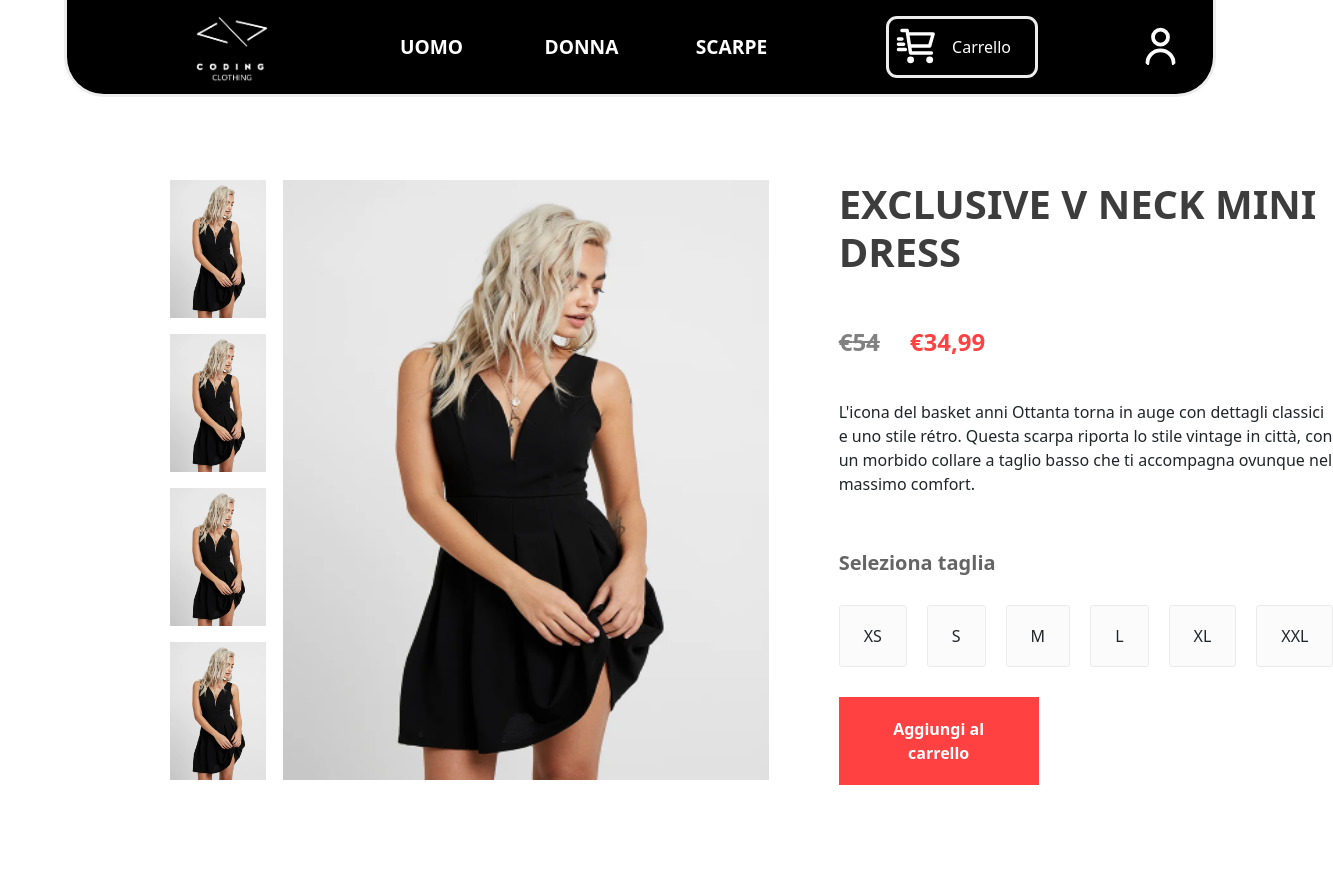
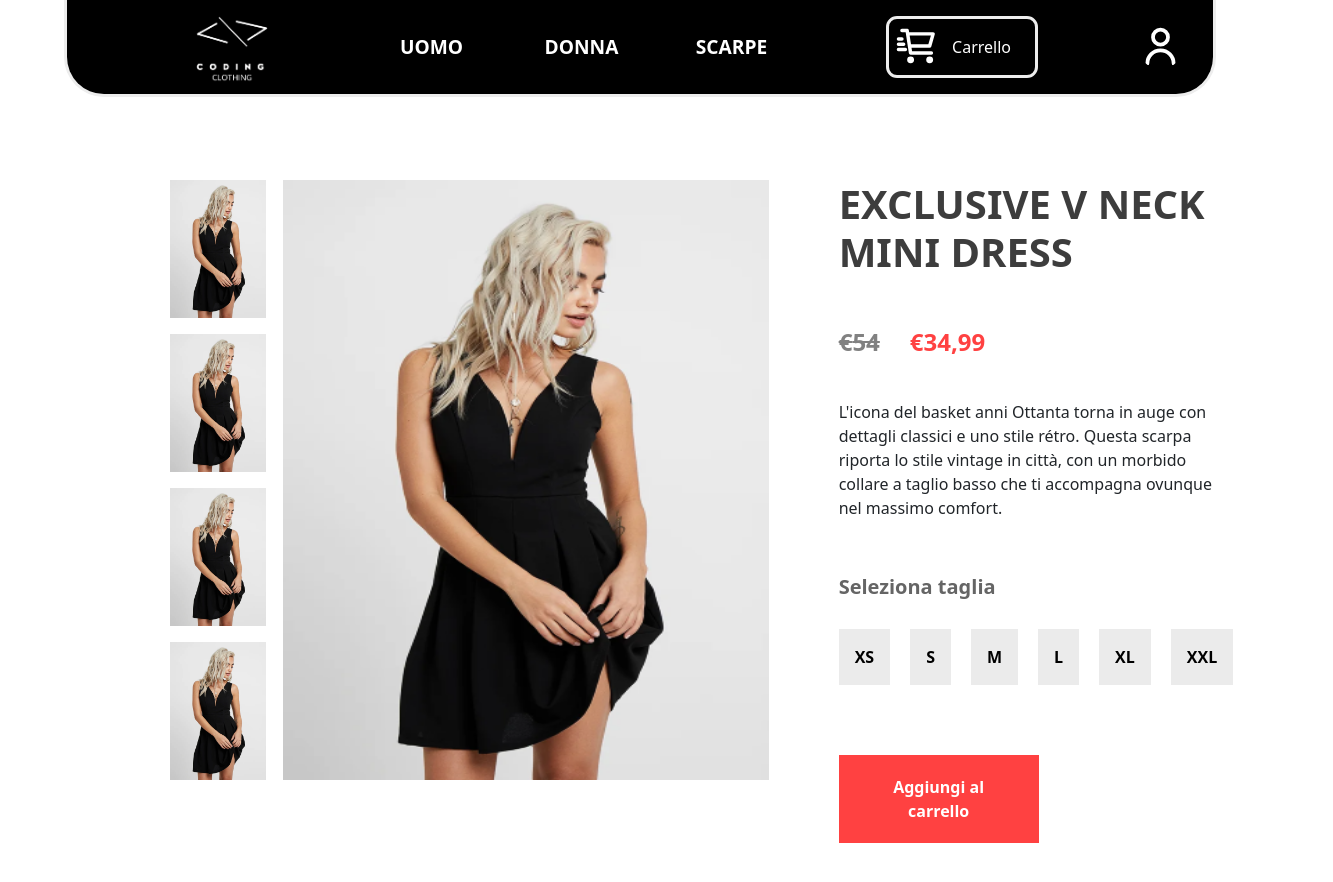
Before and after one commit to develhope-team-projects/fs16_it_team3, a React (Vite) app: page /product/1 in a window 1280 px wide. Shown: the top 882 px of the page, 1333 px wide, since content can reach past the window. Built offline with nearby package versions, Linux system fonts and the light colour scheme.

Commit message:
add border to size option

```diff
--- a/src/components/ProductDetail.jsx
+++ b/src/components/ProductDetail.jsx
@@ -79,12 +79,12 @@ const ProductDetail = ({cart, setCart}) => {
           <div className="productdisplay-right-size">
             <h1>Seleziona taglia</h1>
             <div className="productdisplay-right-sizes">
-              <div>XS</div>
-              <div>S</div>
-              <div>M</div>
-              <div>L</div>
-              <div>XL</div>
-              <div>XXL</div>
+              <button className="taglieBottone">XS</button>
+              <button className="taglieBottone">S</button>
+              <button className="taglieBottone">M</button>
+              <button className="taglieBottone">L</button>
+              <button className="taglieBottone">XL</button>
+              <button className="taglieBottone">XXL</button>
             </div>
           </div>
           <button
--- a/src/style/ProductDetail.css
+++ b/src/style/ProductDetail.css
@@ -86,3 +86,14 @@
 .productdisplay-right-category span{
     font-weight: 600;
 }
+
+button.taglieBottone {
+    background-color: #ebebeb;
+    color: black;
+    padding: 1rem;
+    width: auto;
+}
+
+button.taglieBottone:focus {
+    border: 1px solid #ff4141;
+}
```
